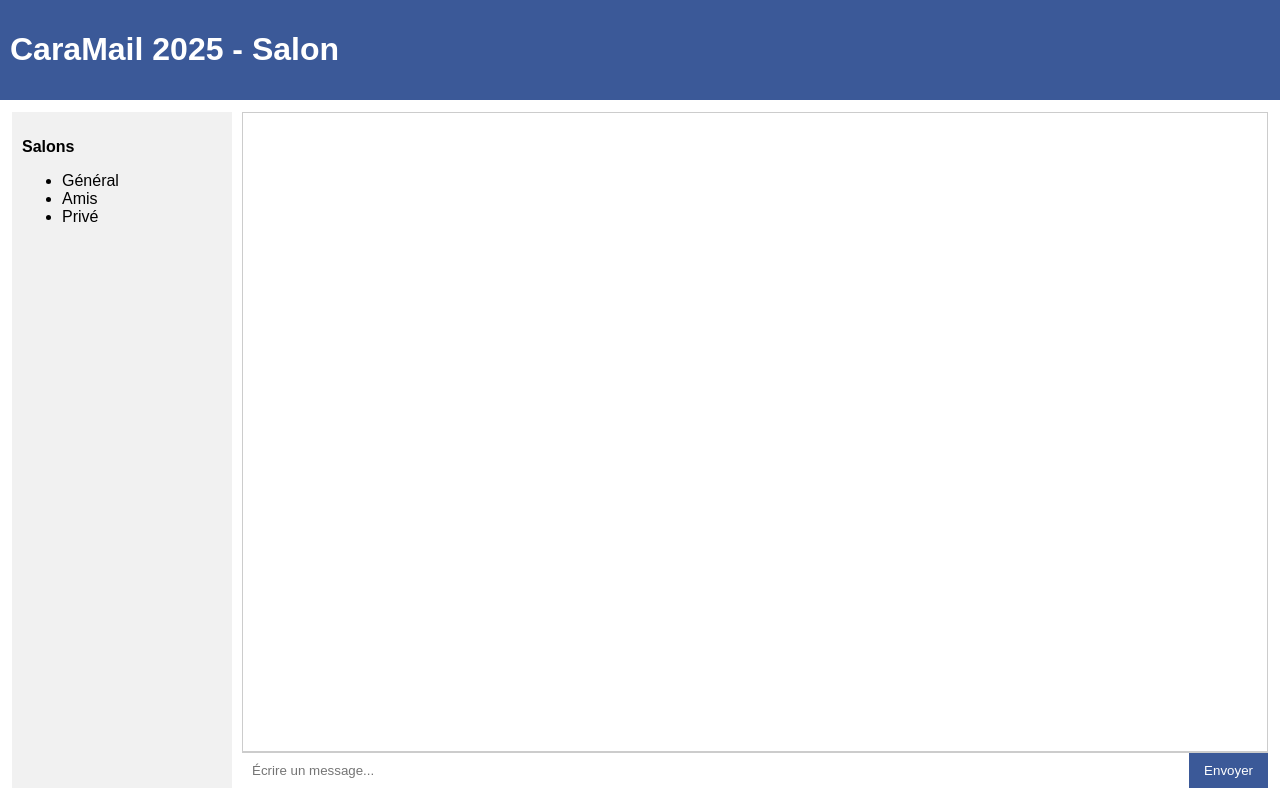
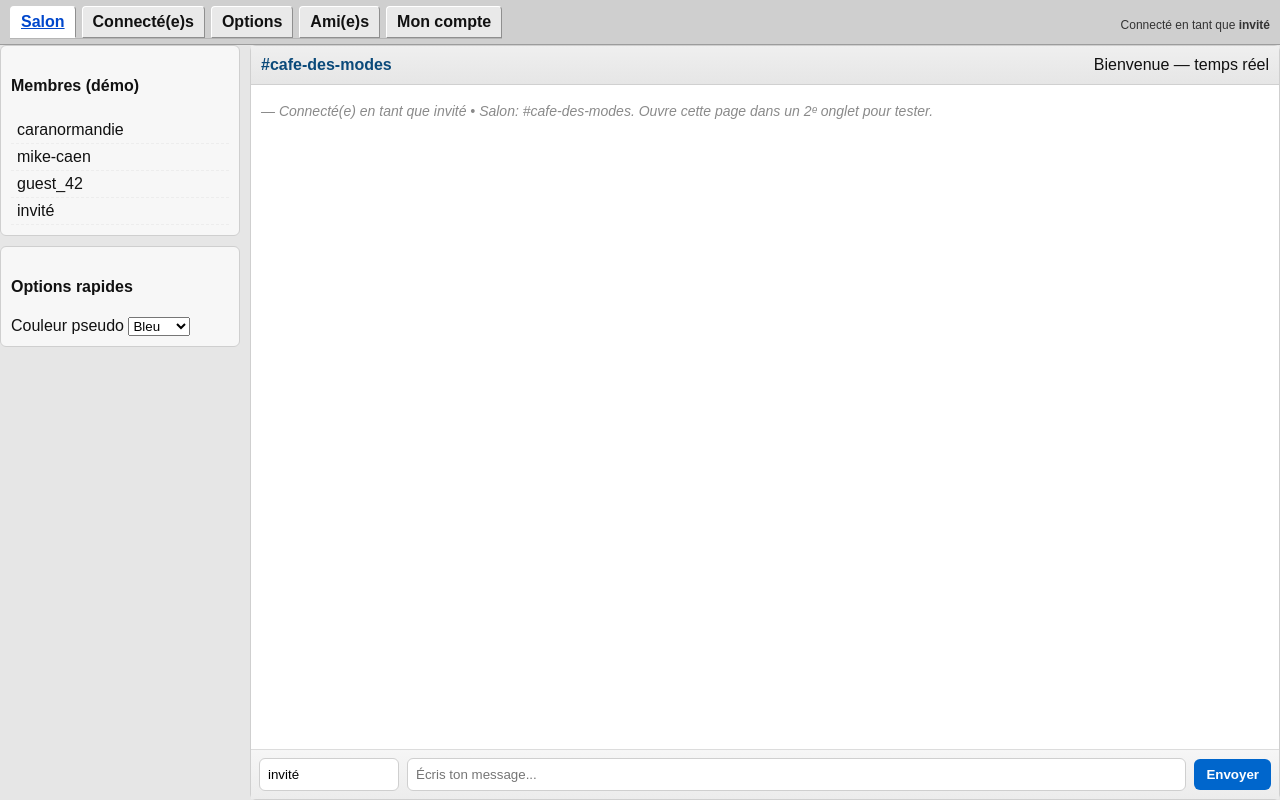
Before and after one commit to UniteadFrance/caramail-2025, a website: page public/caramail_salon_live.html in a window 1280 px wide. Drawn offline with nearby package versions, Linux system fonts and the light colour scheme; no server answers.

Commit message:
Update caramail_salon_live.html
Fixed structure

```diff
--- a/public/caramail_salon_live.html
+++ b/public/caramail_salon_live.html
@@ -1,109 +1,174 @@
-<!DOCTYPE html>
+<!doctype html>
 <html lang="fr">
 <head>
-  <meta charset="UTF-8">
-  <meta name="viewport" content="width=device-width, initial-scale=1.0">
-  <title>CaraMail 2025 - Salon Live</title>
+  <meta charset="utf-8">
+  <title>CaraMail — Salon (temps réel)</title>
+  <meta name="viewport" content="width=device-width, initial-scale=1">
   <style>
-    html, body {
-      height:100%;
-      margin:0;
-      overflow:hidden; /* empêche le scroll global */
-      font-family: Arial, sans-serif;
-    }
-    .wrap {
-      height:100%;
-      display:flex;
-      flex-direction:column;
-    }
-    header {
-      background:#3b5998;
-      color:#fff;
-      padding:10px;
-    }
-    .main {
-      flex:1;
-      display:flex;
-      gap:10px;
-      padding:12px;
-      min-height:0; /* évite que le scroll parte sur le body */
-    }
-    .sidebar {
-      width:200px;
-      background:#f1f1f1;
-      padding:10px;
-      overflow:auto;
-    }
-    .chat-panel {
-      flex:1;
-      display:flex;
-      flex-direction:column;
-      min-height:0; /* important pour scroll interne */
-    }
-    .dialogue {
-      flex:1;
-      padding:10px;
-      background:#fff;
-      overflow-y:auto; /* scroll uniquement ici */
-      min-height:0;
-      border:1px solid #ccc;
-    }
-    .input-zone {
-      display:flex;
-      border-top:1px solid #ccc;
-    }
-    .input-zone input {
-      flex:1;
-      padding:10px;
-      border:none;
-      outline:none;
-    }
-    .input-zone button {
-      padding:10px 15px;
-      border:none;
-      background:#3b5998;
-      color:#fff;
-      cursor:pointer;
-    }
+    *{box-sizing:border-box}
+    html,body{height:100%;overflow:hidden;margin:0;font-family:Arial,Helvetica,sans-serif;background:#e6e6e6;color:#111}
+    a{color:#0047cc;text-decoration:underline}
+    .wrap{min-height:100vh;display:flex;flex-direction:column}
+    .topbar{background:#cfcfcf;border-bottom:1px solid #9c9c9c;display:flex;align-items:flex-end;gap:8px;flex-wrap:wrap;padding:6px 10px}
+    .tabs{display:flex;gap:6px;flex-wrap:wrap;align-items:flex-end;position:relative}
+    .tabs:after{content:"";position:absolute;left:0;right:0;bottom:-1px;height:1px;background:#b5b5b5}
+    .tab{background:#e9e9e9;padding:6px 10px;border-top:1px solid #fff;border-left:1px solid #fff;border-right:1px solid #8f8f8f;border-bottom:1px solid #8f8f8f;border-radius:4px 4px 0 0;font-weight:700;white-space:nowrap}
+    .tab.active{background:#fff;border-bottom-color:#fff}
+    .tab.active .tab-label{color:#0047cc;text-decoration:underline}
+    .status{margin-left:auto;padding-bottom:6px;font-size:12px;color:#333;white-space:nowrap;overflow:hidden;text-overflow:ellipsis;max-width:50%}
+    .main{flex:1;display:flex;gap:10px;padding:12pxmin-height:0;}
+    .rightcol{width:240px;display:flex;flex-direction:column;gap:10px}
+    .box{background:#f7f7f7;border:1px solid #cfcfcf;border-radius:6px;padding:10px}
+    .members .member{padding:4px 6px;border-bottom:1px dashed #ededed}
+    .chat-panel{flex:1;background:#f7f7f7;border:1px solid #cfcfcf;border-radius:6px;display:flex;flex-direction:column;min-width:0min-height:0;}
+    .header-chat{background:linear-gradient(#efefef,#e6e6e6);padding:10px;border-bottom:1px solid #d0d0d0;display:flex;gap:12px;align-items:center;justify-content:space-between}
+    .room{font-weight:bold;color:#0b4a7a}
+    .dialogue{flex:1;padding:10px;background:#fff;overflow-y:auto;min-height:0;}
+    .message{margin:6px 0;line-height:1.45;font-size:14px}
+    .sys{color:#8a8a8a;font-style:italic}
+    .msg-pseudo{font-weight:bold;margin-right:6px}
+    .pseudo-blue{color:#0044cc}.pseudo-red{color:#cc0000}.pseudo-yellow{color:#b8860b}.pseudo-green{color:#1e7d3b}
+    .input-area{padding:8px;border-top:1px solid #dcdcdc;background:linear-gradient(#f6f6f6,#ececec);display:flex;gap:8px;align-items:center}
+    .nick{width:140px;padding:8px;border:1px solid #cfcfcf;border-radius:6px}
+    .txt{flex:1;padding:8px;border:1px solid #cfcfcf;border-radius:6px}
+    .send{padding:8px 12px;background:#0066cc;color:#fff;border:none;border-radius:6px;font-weight:bold;cursor:pointer}
+    @media(max-width:820px){.main{flex-direction:column}.rightcol{width:100%}}
   </style>
 </head>
 <body>
   <div class="wrap">
-    <header>
-      <h1>CaraMail 2025 - Salon</h1>
-    </header>
-    <div class="main">
-      <div class="sidebar">
-        <p><strong>Salons</strong></p>
-        <ul>
-          <li>Général</li>
-          <li>Amis</li>
-          <li>Privé</li>
-        </ul>
+    <div class="topbar">
+      <div class="tabs" aria-label="Onglets">
+        <div class="tab active"><span class="tab-label">Salon</span></div>
+        <div class="tab"><span class="tab-label">Connecté(e)s</span></div>
+        <div class="tab"><span class="tab-label">Options</span></div>
+        <div class="tab"><span class="tab-label">Ami(e)s</span></div>
+        <div class="tab"><span class="tab-label">Mon compte</span></div>
       </div>
-      <div class="chat-panel">
+      <div class="status">Connecté en tant que <strong id="meLabel">invité</strong></div>
+    </div>
+
+    <main class="main">
+      <aside class="rightcol">
+        <div class="box">
+          <h4>Membres (démo)</h4>
+          <div id="roster" class="members"></div>
+        </div>
+        <div class="box">
+          <h4>Options rapides</h4>
+          <label>Couleur pseudo
+            <select id="color">
+              <option value="blue">Bleu</option>
+              <option value="red">Rouge</option>
+              <option value="yellow">Jaune</option>
+              <option value="green">Vert</option>
+            </select>
+          </label>
+        </div>
+      </aside>
+
+      <section class="chat-panel">
+        <div class="header-chat">
+          <div class="room" id="roomTitle">#cafe-des-modes</div>
+          <div class="topic">Bienvenue — temps réel</div>
+        </div>
         <div id="dialogue" class="dialogue" aria-live="polite"></div>
-        <div class="input-zone">
-          <input id="msg" type="text" placeholder="Écrire un message...">
-          <button onclick="sendMessage()">Envoyer</button>
-        </div>
-      </div>
-    </div>
+        <form id="form" class="input-area">
+          <input id="nick" class="nick" placeholder="Pseudo" value="invité" required>
+          <input id="text" class="txt" placeholder="Écris ton message..." autocomplete="off">
+          <button class="send" type="submit">Envoyer</button>
+        </form>
+      </section>
+    </main>
   </div>
 
+  <script src="/socket.io/socket.io.js"></script>
   <script>
-    const dialogue = document.getElementById('dialogue');
-    const input = document.getElementById('msg');
+    // --- Récupération robuste de nick/room (query string ET hash) ---
+    function getInitialParams(){
+      const searchParams = new URLSearchParams(location.search);
+      let nick = searchParams.get('nick');
+      let room = searchParams.get('room');
 
-    function sendMessage(){
-      const text = input.value.trim();
-      if(!text) return;
-      const p = document.createElement('p');
-      p.textContent = "Moi: " + text;
-      dialogue.appendChild(p);
-      input.value="";
-      dialogue.scrollTop = dialogue.scrollHeight; // auto scroll en bas
+      // Si le # d'un room a "coupé" l'URL, la suite est dans location.hash
+      const hash = (location.hash || '').replace(/^#/, '');
+      if(hash){
+        // Cas 1: hash contient une query "nick=...&room=..." -> on la lit
+        const hp = new URLSearchParams(hash);
+        nick = nick || hp.get('nick');
+        room = room || hp.get('room');
+
+        // Cas 2: hash ressemble à "nostalgie-2002&nick=Steph" -> on récupère la 1ère partie comme room
+        if(!room){
+          const firstPart = hash.split('&')[0];
+          if(firstPart) room = '#' + decodeURIComponent(firstPart.replace(/^%23/, ''));
+        }
+      }
+      // Valeurs par défaut
+      return {
+        nick: (nick || 'invité').slice(0, 32),
+        room: room || '#cafe-des-modes'
+      };
     }
+
+    const init = getInitialParams();
+
+    // --- Éléments ---
+    const dlg = document.getElementById('dialogue');
+    const form = document.getElementById('form');
+    const text = document.getElementById('text');
+    const nickInput = document.getElementById('nick');
+    const colorSel = document.getElementById('color');
+    const meLabel = document.getElementById('meLabel');
+    const roster = document.getElementById('roster');
+    const roomTitle = document.getElementById('roomTitle');
+
+    // --- Init UI ---
+    nickInput.value = init.nick;
+    meLabel.textContent = init.nick;
+    roomTitle.textContent = init.room;
+
+    const socket = io();
+    let lastSent = null;
+
+    function escapeHtml(s){return String(s).replace(/[&<>"]/g,c=>({'&':'&amp;','<':'&lt;','>':'&gt;','"':'&quot;'}[c]));}
+    function line(type,pseudo,content,color){
+      const div=document.createElement('div');
+      div.className='message '+(type==='sys'?'sys':'');
+      if(type==='sys'){div.textContent='— '+content;}
+      else{div.innerHTML='<span class="msg-pseudo pseudo-'+(color||'blue')+'">'+escapeHtml(pseudo)+'&gt;</span> '+escapeHtml(content);}
+      dlg.appendChild(div); dlg.scrollTop=dlg.scrollHeight;
+    }
+
+    function renderRoster(){
+      const pseudo = nickInput.value || 'invité';
+      roster.innerHTML = ['caranormandie','mike-caen','guest_42', pseudo].map(u=>'<div class="member">'+escapeHtml(u)+'</div>').join('');
+    }
+    renderRoster();
+    nickInput.addEventListener('input', ()=>{ meLabel.textContent = nickInput.value||'invité'; renderRoster(); });
+
+    form.addEventListener('submit',(e)=>{
+      e.preventDefault();
+      const txt = text.value.trim(); if(!txt) return;
+      const pseudo = nickInput.value || 'invité';
+      const payload = pseudo + ': ' + txt;
+      lastSent = payload;
+      line('msg', pseudo, txt, colorSel.value);
+      socket.emit('chat message', payload);
+      text.value='';
+    });
+
+    socket.on('chat message',(msg)=>{
+      if(lastSent && msg===lastSent){ lastSent=null; return; }
+      const m = String(msg).split(':',2);
+      const pseudo = m[0] || 'autre';
+      const content = msg.slice((pseudo+':').length).trim();
+      line('msg', pseudo, content, 'red');
+    });
+
+    line('sys','', 'Connecté(e) en tant que '+init.nick+' • Salon: '+init.room+'. Ouvre cette page dans un 2ᵉ onglet pour tester.');
   </script>
+
+  <script src="/caramail_nav.js"></script>
 </body>
 </html>
```
